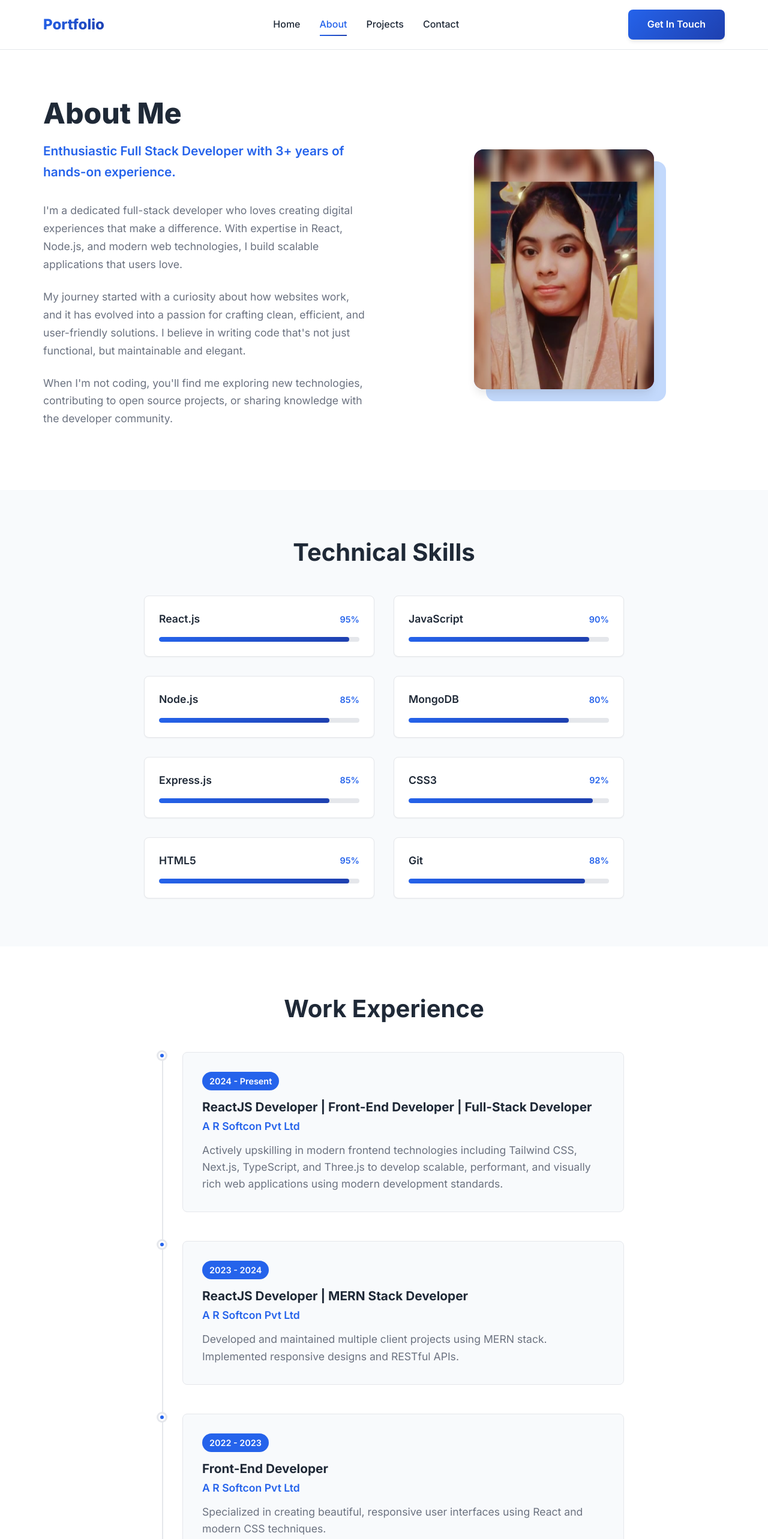
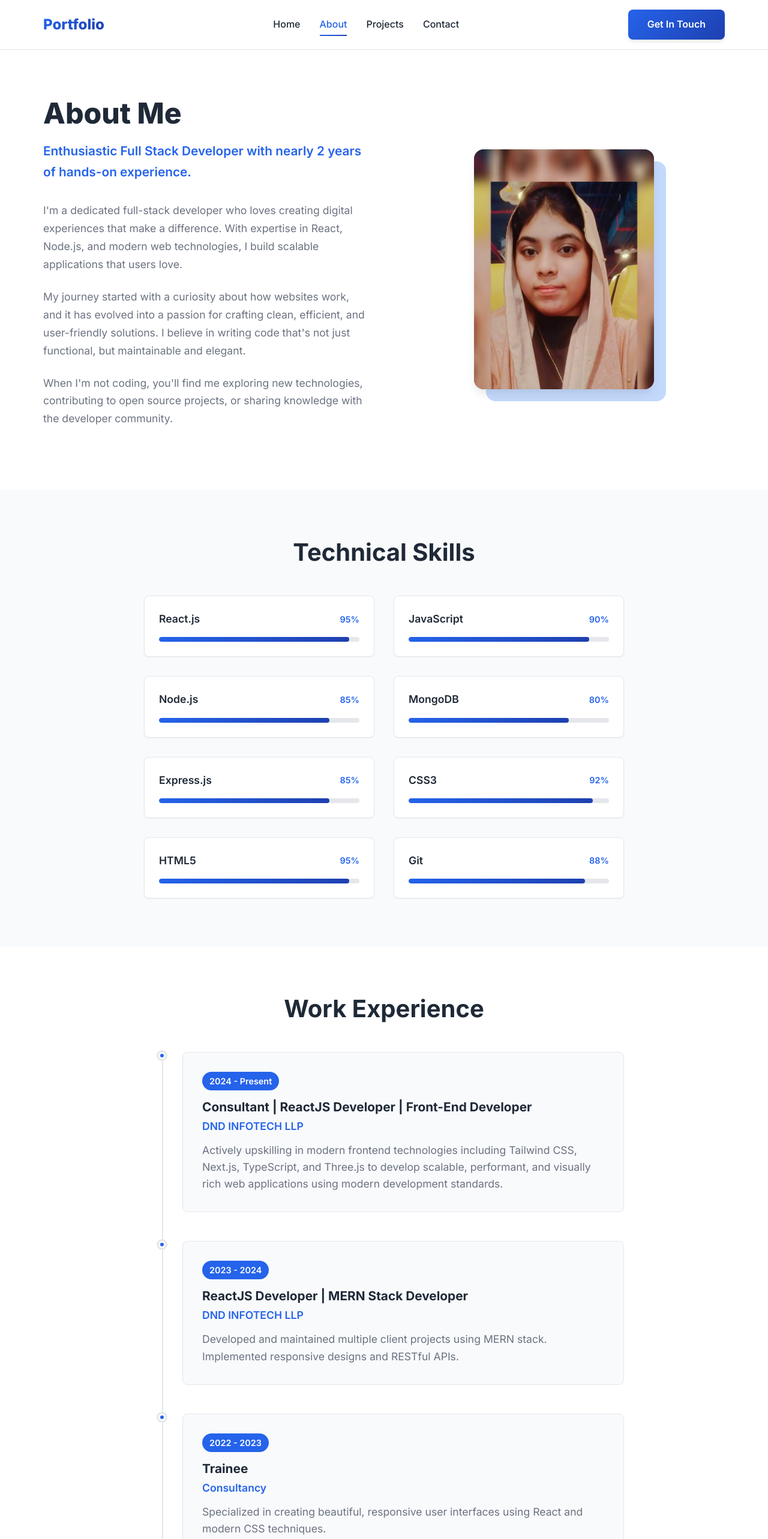
Before and after one commit to mdsimraan/simraanmohammed-portfolio, a React (Vite) app: page /about in a window 1280 px wide. Shown: the top 2566 px of the page at 60% size. Built offline with nearby package versions, Linux system fonts and the light colour scheme.

Commit message:
Minor Changes to the page

```diff
--- a/src/pages/About/About.jsx
+++ b/src/pages/About/About.jsx
@@ -17,22 +17,22 @@ const About = () => {
   const experience = [
     {
       year: "2024 - Present",
-      title: " ReactJS Developer | Front-End Developer | Full-Stack Developer ",
-      company: "A R Softcon Pvt Ltd",
+      title: " Consultant | ReactJS Developer | Front-End Developer ",
+      company: "DND INFOTECH LLP",
       description:
         "Actively upskilling in modern frontend technologies including Tailwind CSS, Next.js, TypeScript, and Three.js to develop scalable, performant, and visually rich web applications using modern development standards.",
     },
     {
       year: "2023 - 2024",
       title: " ReactJS Developer | MERN Stack Developer ",
-      company: "A R Softcon Pvt Ltd",
+      company: "DND INFOTECH LLP",
       description:
         "Developed and maintained multiple client projects using MERN stack. Implemented responsive designs and RESTful APIs.",
     },
     {
       year: "2022 - 2023",
-      title: "Front-End Developer",
-      company: "A R Softcon Pvt Ltd",
+      title: "Trainee",
+      company: "Consultancy",
       description:
         "Specialized in creating beautiful, responsive user interfaces using React and modern CSS techniques.",
     },
@@ -57,7 +57,7 @@ const About = () => {
             <div className="about-text">
               <h1 className="about-title fade-in">About Me</h1>
               <p className="about-subtitle slide-in-up">
-                Enthusiastic Full Stack Developer with 3+ years of
+                Enthusiastic Full Stack Developer with nearly 2 years of
                 hands-on experience.
               </p>
               <div className="about-description slide-in-up">
--- a/src/pages/Home/Home.jsx
+++ b/src/pages/Home/Home.jsx
@@ -41,7 +41,7 @@ const Home = () => {
                   <p>Projects Completed</p>
                 </div>
                 <div className="stat">
-                  <h3>3.3+</h3>
+                  <h3>1.10+</h3>
                   <p>Years Experience</p>
                 </div>
                 <div className="stat">
```
